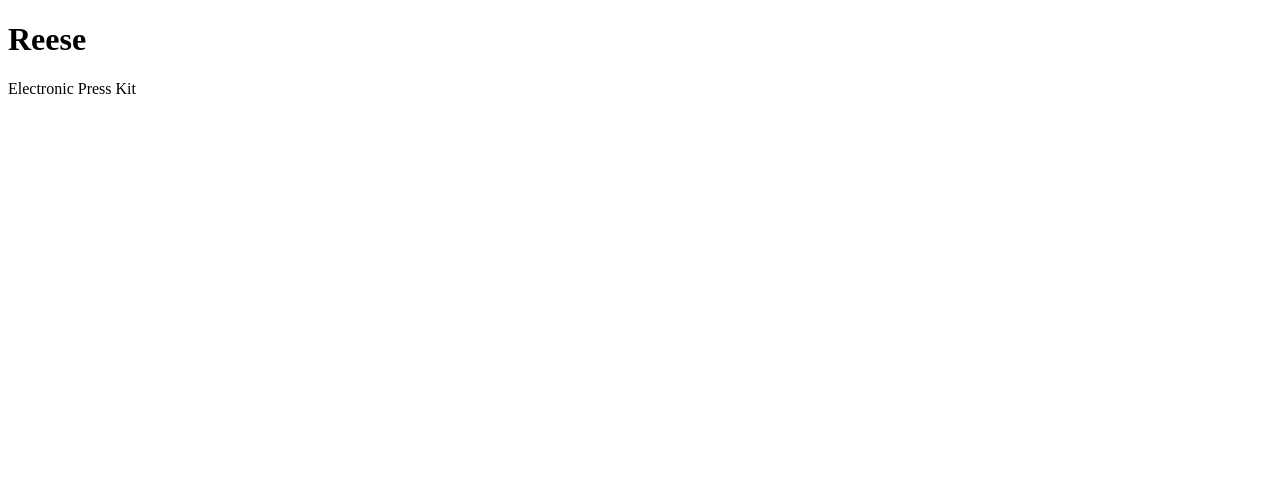
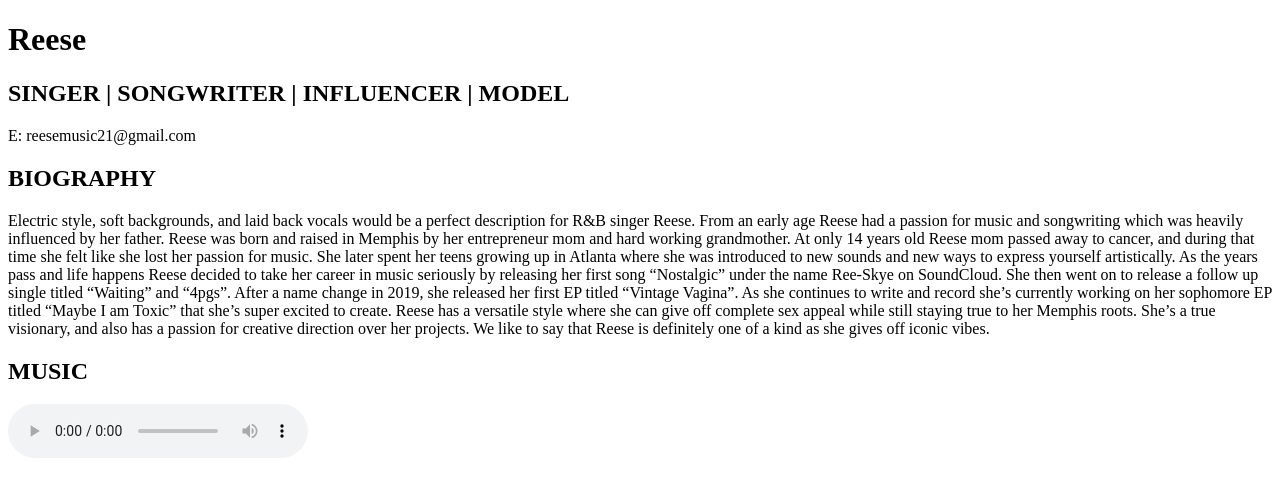
Before and after one commit to micoleatkins/Digital-EPK, a plain HTML site: page index.html in a window 1280 px wide. Drawn offline with Linux system fonts and the light colour scheme.

Commit message:
bio,music,title

```diff
--- a/index.html
+++ b/index.html
@@ -9,7 +9,32 @@
 <body>
   <header>
     <h1>Reese</h1>
-    <p>Electronic Press Kit</p>
+    <h2>SINGER | SONGWRITER | INFLUENCER | MODEL</h2>
+    <p>E: reesemusic21@gmail.com</p>
   </header>
+  <section id="bio">
+    <h2>BIOGRAPHY</h2>
+    <p>Electric style, soft backgrounds, and laid back vocals would be a perfect description for R&B singer
+      Reese. From an early age Reese had a passion for music and songwriting which was heavily
+      influenced by her father. Reese was born and raised in Memphis by her entrepreneur mom and hard
+      working grandmother. At only 14 years old Reese mom passed away to cancer, and during that time
+      she felt like she lost her passion for music. She later spent her teens growing up in Atlanta where
+      she was introduced to new sounds and new ways to express yourself artistically. As the years pass
+      and life happens Reese decided to take her career in music seriously by releasing her first song
+      “Nostalgic” under the name Ree-Skye on SoundCloud. She then went on to release a follow up single
+      titled “Waiting” and “4pgs”. After a name change in 2019, she released her first EP titled “Vintage
+      Vagina”. As she continues to write and record she’s currently working on her sophomore EP titled
+      “Maybe I am Toxic” that she’s super excited to create.
+      Reese has a versatile style where she can give off complete sex appeal while still staying true to her
+      Memphis roots. She’s a true visionary, and also has a passion for creative direction over her
+      projects. We like to say that Reese is definitely one of a kind as she gives off iconic vibes.
+    </p>
+    </section>
+    <section id="music">
+      <h2>MUSIC</h2>
+      <audio controls>
+        <source src="https://on.soundcloud.com/LTm79" type="album">
+        </audio>
+        </section>
 </body>
 </html>
```
